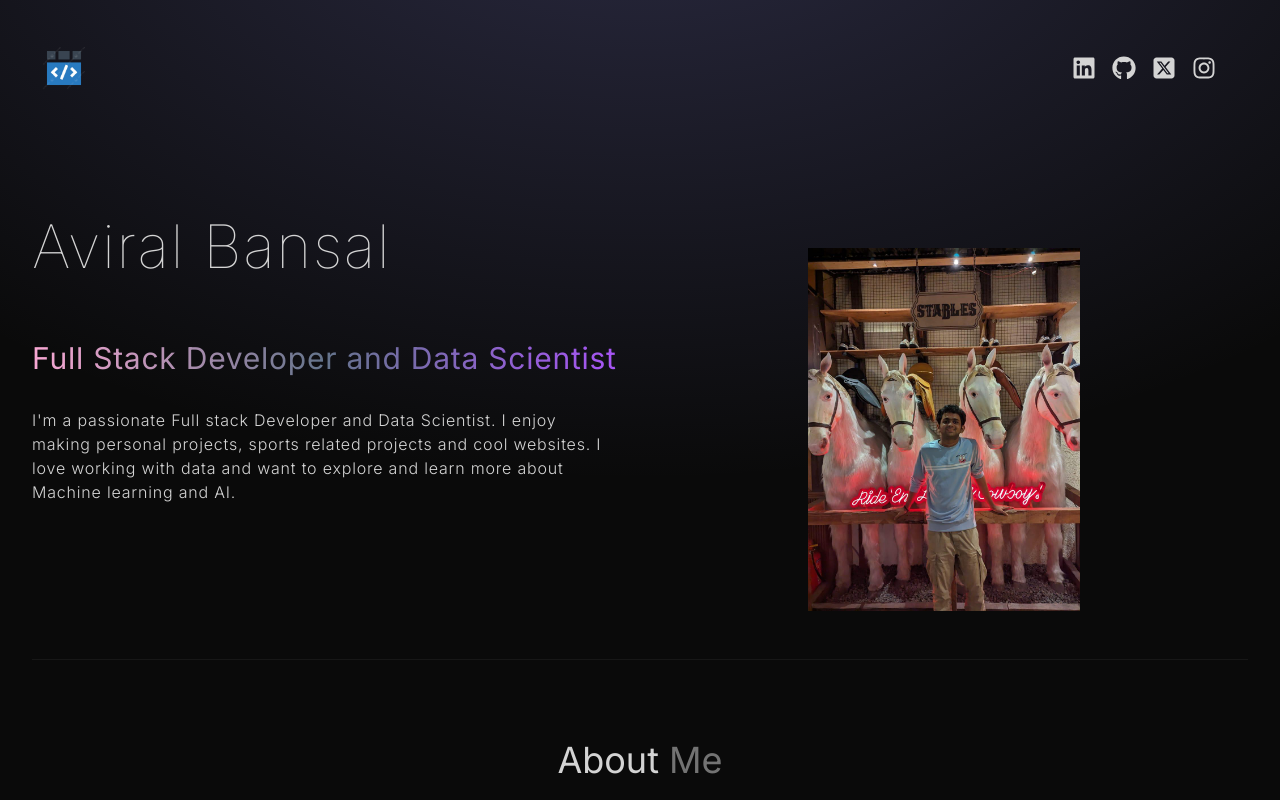
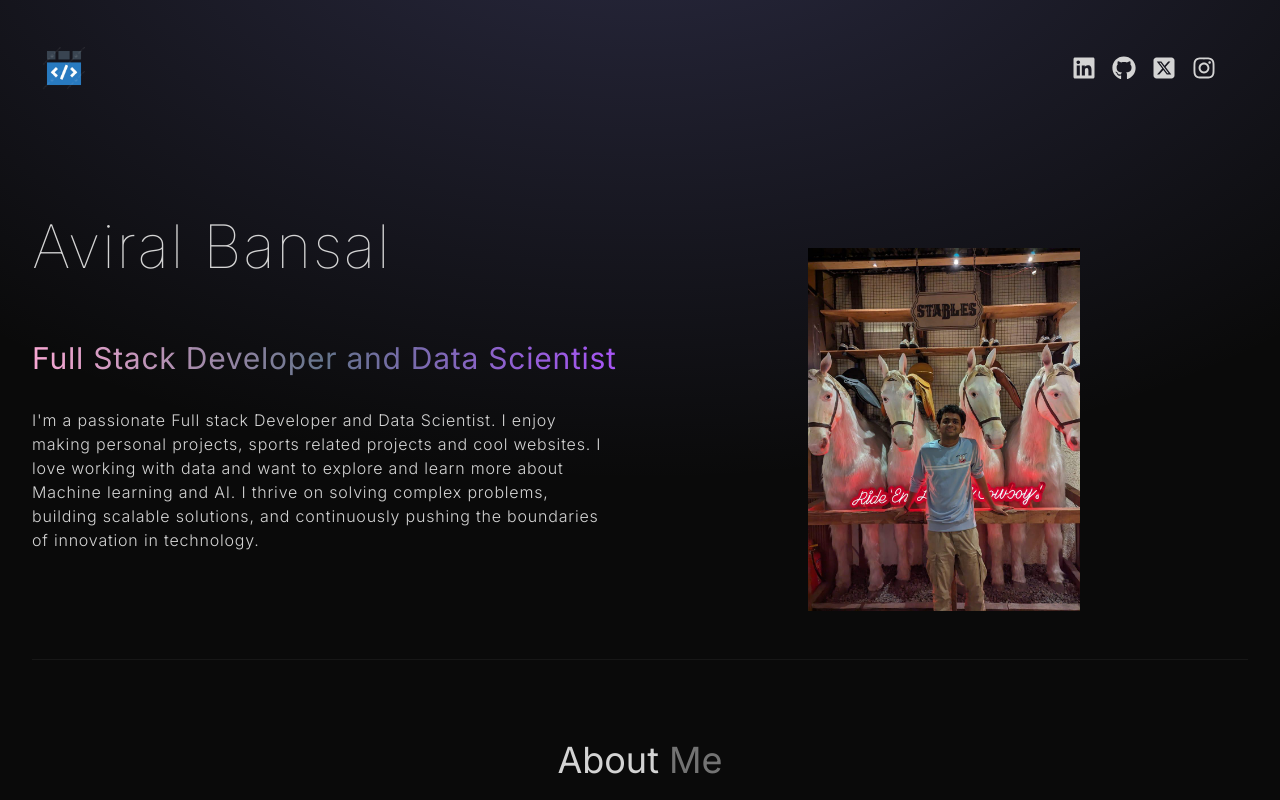
Before and after one commit to Aviral1611/Portfolio, a React (Create React App) app: page / in a window 1280 px wide. Shown: the top 800 px of the page. Built offline with nearby package versions, Linux system fonts and the light colour scheme.

Commit message:
Final touches

```diff
--- a/src/constants/index.js
+++ b/src/constants/index.js
@@ -6,7 +6,7 @@ import cert1 from "../assets/certifications/cert1.png"
 import cert2 from "../assets/certifications/cert2.png"
 import cert3 from "../assets/certifications/cert3.png"
 
-export const HERO_CONTENT = `I'm a passionate Full stack Developer and Data Scientist. I enjoy making personal projects, sports related projects and cool websites. I love working with data and want to explore and learn more about Machine learning and AI.`;
+export const HERO_CONTENT = `I'm a passionate Full stack Developer and Data Scientist. I enjoy making personal projects, sports related projects and cool websites. I love working with data and want to explore and learn more about Machine learning and AI. I thrive on solving complex problems, building scalable solutions, and continuously pushing the boundaries of innovation in technology.`;
 
 export const ABOUT_TEXT = `I am a Computer Science and Engineering student at Vellore Institute of Technology, Chennai, with a strong academic record and hands-on experience in software development. I have worked as a Software Developer Intern at Voiceback Analytics, where he integrated AI-powered chat functionality and improved data retrieval processes. I have developed projects like image encryption using chaos mapping and a business scraper with 99% accuracy. My technical skills span Python, JavaScript, React, and MongoDB, while also being proficient in cloud platforms like Azure and Google Cloud. I am passionate about web development, data analytics, and machine learning.`;
 
```
